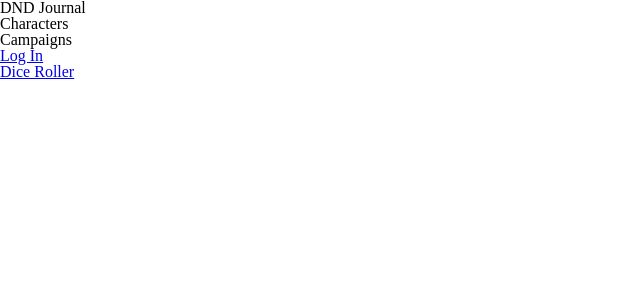
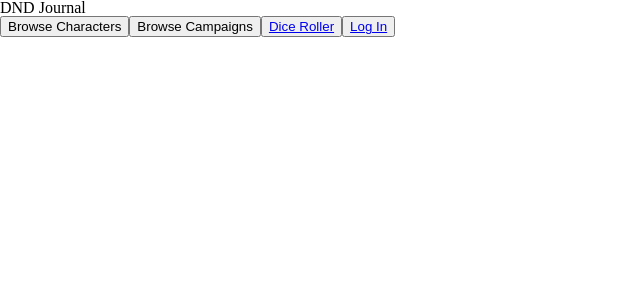
Before and after one commit to ebishiru/dnd-journal, a React (Create React App) app in the folder client/: page / in a window 1280 px wide. Shown: the top 300 px of the page, without its empty margins (0-640 px from the left). Built offline with nearby package versions, Linux system fonts and the light colour scheme.

Commit message:
Added currentuser context, and fixed sign-up in FE. need to fix log-in in FE to include currentuser context.

```diff
--- /dev/null
+++ b/client/src/Context/CurrentUserContext.js
@@ -0,0 +1,15 @@
+import { createContext, useState } from "react";
+
+export const CurrentUserContext = createContext();
+
+const CurrentUserProvider = ({children}) => {
+    const [ currentUser, setCurrentUser ] = useState(null);
+
+    return (
+        <CurrentUserContext.Provider value={[currentUser, setCurrentUser]}>
+            {children}
+        </CurrentUserContext.Provider>
+    )
+}
+
+export default CurrentUserProvider;
--- a/client/src/index.js
+++ b/client/src/index.js
@@ -1,10 +1,13 @@
 import ReactDOM from "react-dom/client";
 import App from "./App";
+import CurrentUserProvider from "./Context/CurrentUserContext";
 
 const root = ReactDOM.createRoot(document.getElementById("root"));
 
 root.render(
     <>
-        <App />
+        <CurrentUserProvider>
+            <App />
+        </CurrentUserProvider>
     </>
 )
--- a/client/src/pages/Home/index.js
+++ b/client/src/pages/Home/index.js
@@ -1,13 +1,27 @@
 import { Link } from "react-router-dom";
 
+import { CurrentUserContext } from "../../Context/CurrentUserContext";
+import { useContext } from "react";
+
 const Home = () => {
+    const [ currentUser, setCurrentUser ] = useContext(CurrentUserContext);
+
+    const handleLogOut = () => {
+        setCurrentUser(null);
+    }
     return (
         <>
-            <p>DND Journal</p>
-            <p>Characters</p>
-            <p>Campaigns</p>
-            <p><Link to={"/login"}>Log In</Link></p>
-            <p><Link to={"/diceroller"}>Dice Roller</Link></p>
+            <h2>DND Journal</h2>
+            <button>Browse Characters</button>
+            <button>Browse Campaigns</button>
+            <button><Link to={"/diceroller"}>Dice Roller</Link></button>
+            {
+                !currentUser? <button><Link to={"/login"}>Log In</Link></button>
+                : <>
+                    <button>Edit Info</button>
+                    <button onClick={handleLogOut}>Log Out</button>
+                </>
+            }
         </>
     )
 }
--- a/client/src/pages/Login/index.js
+++ b/client/src/pages/Login/index.js
@@ -1,8 +1,14 @@
 import { useContext, useState, useEffect } from "react";
+import { useNavigate } from "react-router-dom";
+
+import { CurrentUserContext } from "../../Context/CurrentUserContext";
 
 import styled from "styled-components";
 
 const Login = () => {
+    const navigate = useNavigate();
+    const [ currentUser, setCurrentUser ] = useContext(CurrentUserContext);
+
     const [ status, setStatus ] = useState("idle");
     const [ inputUsername, setInputUsername ] = useState("");
     const [ inputPassword, setInputPassword ] = useState("");
@@ -12,6 +18,12 @@ const Login = () => {
     const [ inputSignPassword, setInputSignPassword ] = useState("");
     const [ inputConfirmPassword, setInputConfirmPassword ] = useState("");
     const [ errorSignMessage, setErrorSignMessage ] = useState(null);
+
+    useEffect(() => {
+        if (currentUser) {
+            navigate("/");
+        }
+    }, [currentUser, navigate])
 
     const handleLogIn = async (ev) => {
         ev.preventDefault();
@@ -38,6 +50,7 @@ const Login = () => {
                 setErrorMessage(data.message);
             } else {
                 setStatus("idle");
+                setCurrentUser(data)
                 setInputUsername("");
                 setInputPassword("");
                 console.log(data.message);
```
Also changed, not shown: client/src/App.js (+4 -4 lines), 1 other file (tests, documents, lock files or other folders).
